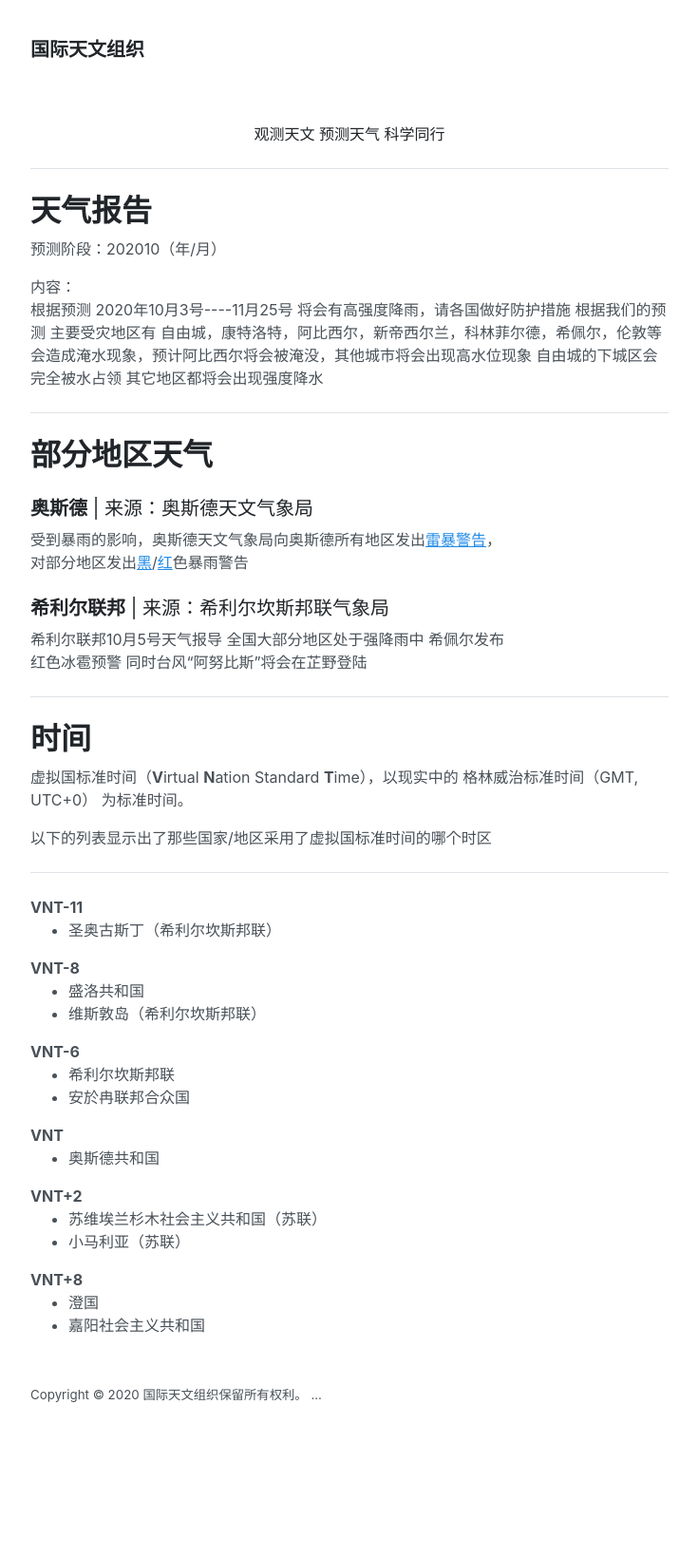
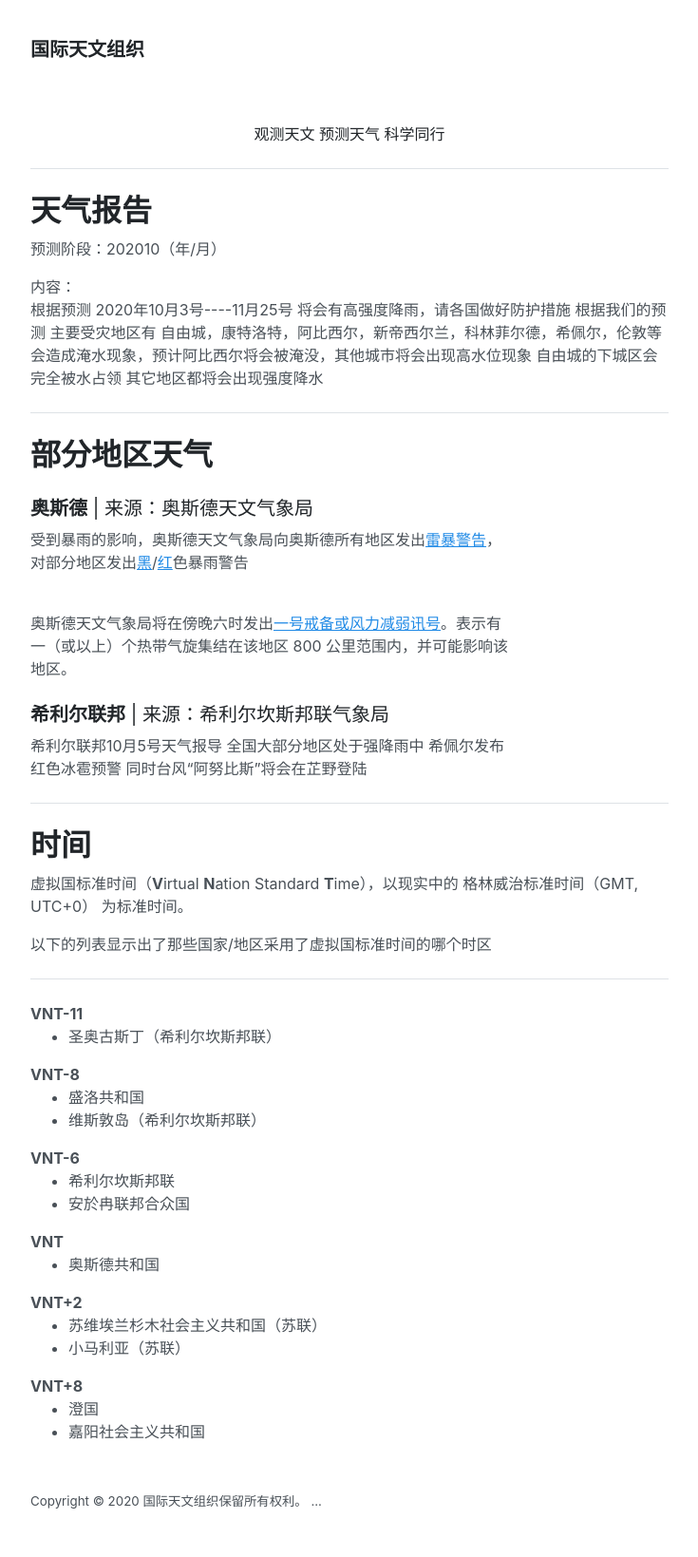
Before and after one commit to vunconf/vunconf.github.io, a Jekyll site: the page built from iao/index.html, in a window 1280 px wide. Shown: the whole page at 95% size, without its empty margins (272-1007 px from the left). Built offline with Jekyll 4.4.1, drawn with Linux system fonts in a browser that asks for light colours; before the commit the page ends 1527 px from its top, so only the background shows below that.

Commit message:
Update index.html

```diff
--- a/iao/index.html
+++ b/iao/index.html
@@ -14,6 +14,8 @@ title: 主页
 <h3>奥斯德<span style="font-weight: 400"> | 来源：奥斯德天文气象局</span></h3>
 <div>
   <p style="width: 75%;text-align: left;">受到暴雨的影响，奥斯德天文气象局向奥斯德所有地区发出<a href="osd/wns_intro/#THN">雷暴警告</a>，对部分地区发出<a href="osd/wns_intro/#RS_B">黑</a>/<a href="osd/wns_intro/#RS_R">红</a>色暴雨警告</p>
+  <br>
+  <p style="width: 75%;text-align: left;">奥斯德天文气象局将在傍晚六时发出<a href="osd/wns_intro/#TPH1">一号戒备或风力减弱讯号</a>。表示有一（或以上）个热带气旋集结在该地区 800 公里范围内，并可能影响该地区。</p>
 </div>
 <h3>希利尔联邦<span style="font-weight: 400"> | 来源：希利尔坎斯邦联气象局</span></h3>
 <div>
```
